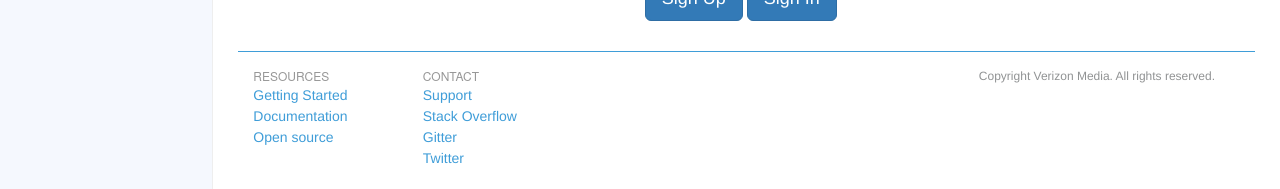
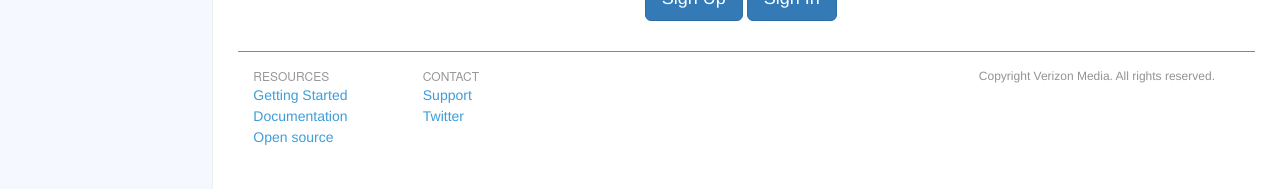
Before and after one commit to vespa-engine/cloud, a Jekyll site: the page built from index.html, in a window 1280 px wide and 977 px high. Shown: the part 788-977 px from the top of the window. Built offline with Jekyll 4.4.1, drawn with Linux system fonts in a browser that asks for light colours.

```diff
--- a/_includes/footer.html
+++ b/_includes/footer.html
@@ -6,17 +6,15 @@
                 <div class="col-md-2">
                     <ul class="nav footer-text">
                         <li>RESOURCES</li>
-                        <li><a href="http://docs.vespa.ai/documentation/vespa-quick-start.html">Getting Started</a></li>
-                        <li><a href="http://docs.vespa.ai">Documentation</a></li>
+                        <li><a href="https://docs.vespa.ai/documentation/vespa-quick-start.html">Getting Started</a></li>
+                        <li><a href="https://docs.vespa.ai">Documentation</a></li>
                         <li><a href="https://github.com/vespa-engine/vespa">Open source</a></li>
                     </ul>
                 </div>
                 <div class="col-md-2">
                     <ul class="nav footer-text">
                         <li>CONTACT</li>
-                        <li><a href="mailto:support@vespa.ai">Support</a></li>
-                        <li><a href="http://stackoverflow.com/questions/tagged/vespa">Stack Overflow</a></li>
-                        <li><a href="https://gitter.im/vespa-engine/Lobby">Gitter</a></li>
+                        <li><a href="support">Support</a></li>
                         <li><a href="https://twitter.com/vespaengine">Twitter</a></li>
                     </ul>
                 </div>
```
Also changed, not shown: faq.md (+2 -0 lines), support.md (added, +16 -0 lines).
